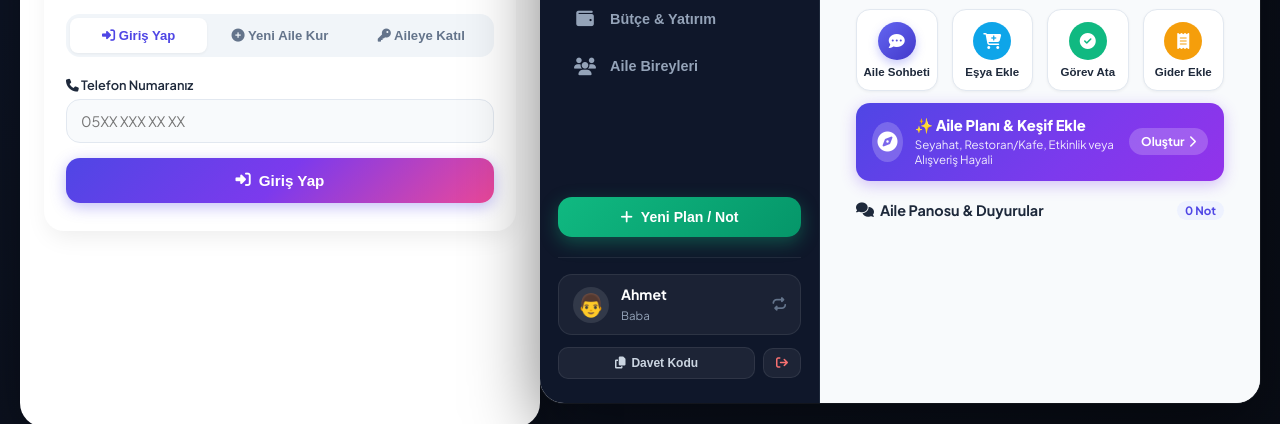
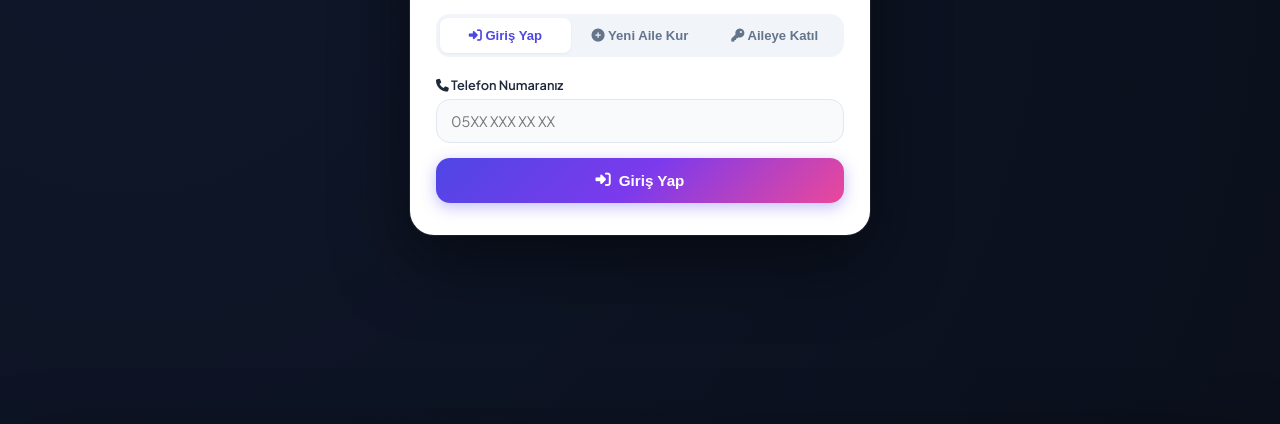
Before and after one commit to dicleinceleruysal/YuvaPusula, a website: page index.html in a window 1280 px wide. Shown: the part 397-821 px from the top of the page. Drawn offline with Linux system fonts and the light colour scheme; no server answers.

Commit message:
fix: Perfectly center auth and login card across desktop and mobile screens

```diff
--- a/style.css
+++ b/style.css
@@ -39,20 +39,24 @@
 
 body {
     font-family: 'Plus Jakarta Sans', -apple-system, BlinkMacSystemFont, "Segoe UI", Roboto, sans-serif;
-    background-color: #0f172a; /* Desktop background surrounding mobile frame */
+    background: radial-gradient(circle at 10% 20%, #0f172a 0%, #090d16 100%);
     color: var(--text-main);
     min-height: 100vh;
-    display: flex;
+    margin: 0;
+    padding: 0;
+    display: flex;
+    flex-direction: column;
     justify-content: center;
-    align-items: flex-start;
+    align-items: center;
     user-select: none;
     -webkit-font-smoothing: antialiased;
+    box-sizing: border-box;
 }
 
 /* ==========================================================
    PWA MOBİL TAŞIYICI (CONTAINER)
    ========================================================== */
-.app-container, .auth-wrapper {
+.app-container {
     width: 100%;
     max-width: 480px;
     min-height: 100vh;
@@ -62,6 +66,7 @@ body {
     display: flex;
     flex-direction: column;
     overflow-x: hidden;
+    margin: 0 auto;
 }
 
 /* ==========================================================
@@ -135,18 +140,31 @@ body {
    AUTH SCREEN (GİRİŞ & AİLE OLUŞTURMA)
    ========================================================== */
 .auth-wrapper {
+    width: 100%;
+    min-height: 100vh;
+    display: flex;
     justify-content: center;
     align-items: center;
-    padding: 24px;
-    background: linear-gradient(180deg, #1e1b4b 0%, #0f172a 100%);
+    padding: 24px 16px;
+    background: radial-gradient(circle at 50% 30%, #1e1b4b 0%, #0f172a 100%);
+    box-sizing: border-box;
+    margin: 0 auto;
 }
 
 .auth-card {
     background: #ffffff;
     width: 100%;
-    border-radius: var(--radius-lg);
-    padding: 28px 22px;
-    box-shadow: var(--shadow-lg);
+    max-width: 440px;
+    border-radius: 24px;
+    padding: 32px 26px;
+    box-shadow: 0 25px 70px rgba(0, 0, 0, 0.5), 0 0 0 1px rgba(255, 255, 255, 0.1);
+    margin: auto;
+    animation: authCardFadeIn 0.35s cubic-bezier(0.16, 1, 0.3, 1);
+}
+
+@keyframes authCardFadeIn {
+    from { opacity: 0; transform: translateY(12px) scale(0.98); }
+    to { opacity: 1; transform: translateY(0) scale(1); }
 }
 
 .auth-header {
@@ -3198,11 +3216,20 @@ body {
     }
 
     .auth-wrapper {
-        max-width: 520px;
         width: 100%;
-        border-radius: 24px;
-        box-shadow: 0 25px 70px rgba(0, 0, 0, 0.5);
-        background: #ffffff;
+        min-height: 100vh;
+        background: transparent;
+        box-shadow: none;
+        display: flex !important;
+        justify-content: center !important;
+        align-items: center !important;
+        padding: 40px 20px;
+        margin: auto;
+    }
+
+    .auth-wrapper .auth-card {
+        max-width: 460px;
+        width: 100%;
         margin: auto;
     }
 
```
